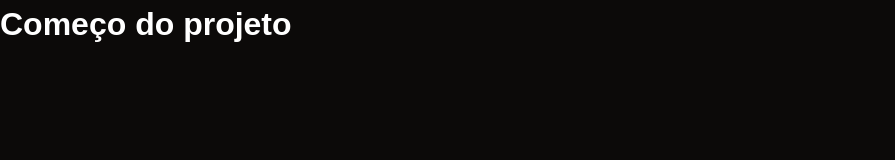
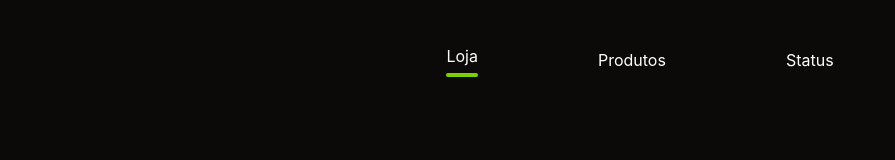
Before and after one commit to V-Matheus/aprovei-desafio-tecnico, a website: page src/index.html in a window 1280 px wide. Shown: the whole page, without its empty margins (0-895 px from the left). Drawn offline with nearby package versions, Linux system fonts and the light colour scheme; files that its build step writes are made by us from their sources.

Commit message:
feat: add header

```diff
--- a/src/index.html
+++ b/src/index.html
@@ -7,6 +7,14 @@
     <link rel="stylesheet" href="../dist/main.css" />
   </head>
   <body>
-    <h1>Começo do projeto</h1>
+    <header>
+      <nav>
+        <ul class="list">
+          <li class="item selected">Loja</li>
+          <li class="item">Produtos</li>
+          <li class="item">Status</li>
+        </ul>
+      </nav>
+    </header>
   </body>
 </html>
--- a/src/styles/main.scss
+++ b/src/styles/main.scss
@@ -1,9 +1,41 @@
-@use "reset" as *;
-@use "variables" as *;
+@use 'reset' as *;
+@use 'variables' as *;
 
 body {
   font-family: Arial, sans-serif;
-  background-color:  $background-black;
+  background-color: $background-black;
   color: $text-white;
   font-size: 16px;
 }
+
+header {
+  display: flex;
+  justify-content: center;
+  align-items: center;
+  height: 120px;
+  width: 100%;
+
+  .list {
+    display: flex;
+    gap: 120px;
+    align-items: center;
+    width: 100%;
+    list-style: none;
+  }
+
+  .item {
+    color: $text-white;
+    font-size: 40;
+    font-family: 'Inter', sans-serif;
+  }
+
+  .selected::after {
+    content: '';
+    display: block;
+    width: 100%;
+    height: 4px;
+    border-radius: 2px;
+    background-color: $green;
+    margin-top: 5px;
+  }
+}
```
Also changed, not shown: src/assets/img-exemple.png (added).
